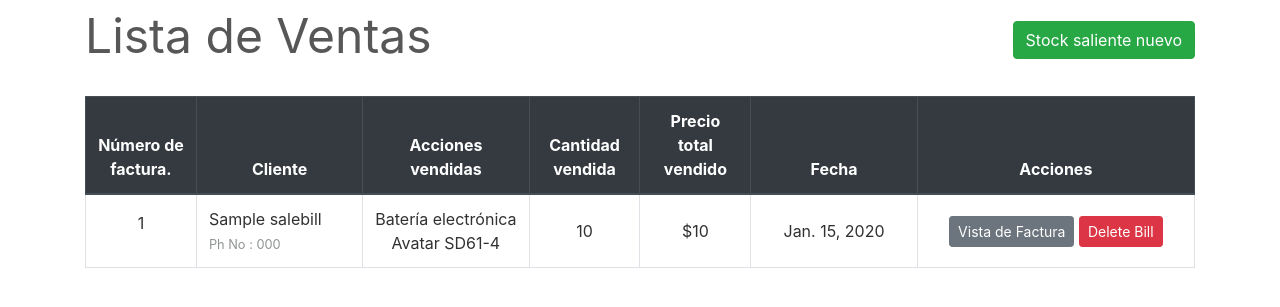
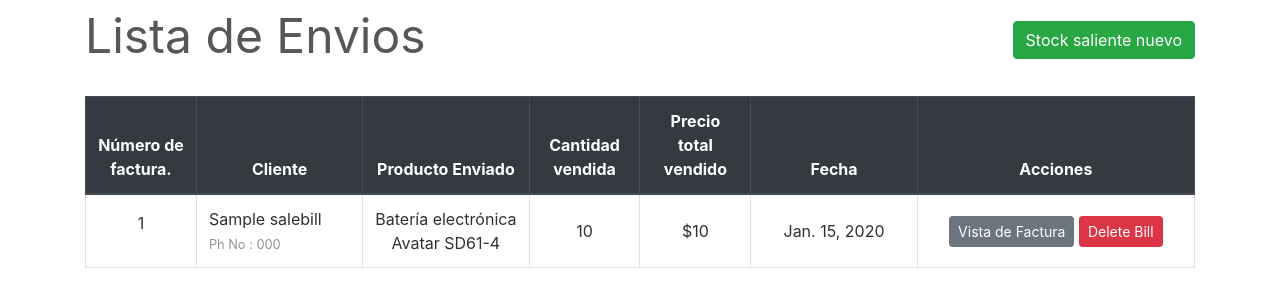
Before and after one commit to KrizXD/MusicProBodega, a Django app: page /transactions/sales/ in a window 1280 px wide. Shown: the top 307 px of the page. Run offline with Django 3.2, Linux system fonts and the light colour scheme; data comes from the database, SQL or seed files in the repository; tables that the repository leaves empty hold one stand-in row (values such as "Sample post"); some libraries are stand-ins or nearby versions.

Commit message:
sales_list.html

```diff
--- a/transactions/templates/sales/sales_list.html
+++ b/transactions/templates/sales/sales_list.html
@@ -3,13 +3,13 @@
 {% load widget_tweaks %}
 
 
-{% block title %} Lista de Ventas {% endblock title %}
+{% block title %} Lista de Envios {% endblock title %}
 
 
 {% block content %}
 
     <div class="row" style="color: #575757; font-style: bold; font-size: 3rem;">
-        <div class="col-md-8">Lista de Ventas</div>
+        <div class="col-md-8">Lista de Envios</div>
         <div class="col-md-4">
             <div style="float:right;"> <a class="btn btn-success" href="{% url 'new-sale' %}">Stock saliente nuevo</a> </div>
         </div>
@@ -26,7 +26,7 @@
                 <th width="15%">
                     Cliente</th>
                 <th width="15%">
-                    Acciones vendidas</th>
+                    Producto Enviado</th>
                 <th width="10%">
                     Cantidad vendida</th>
                 <th width="10%">
```
